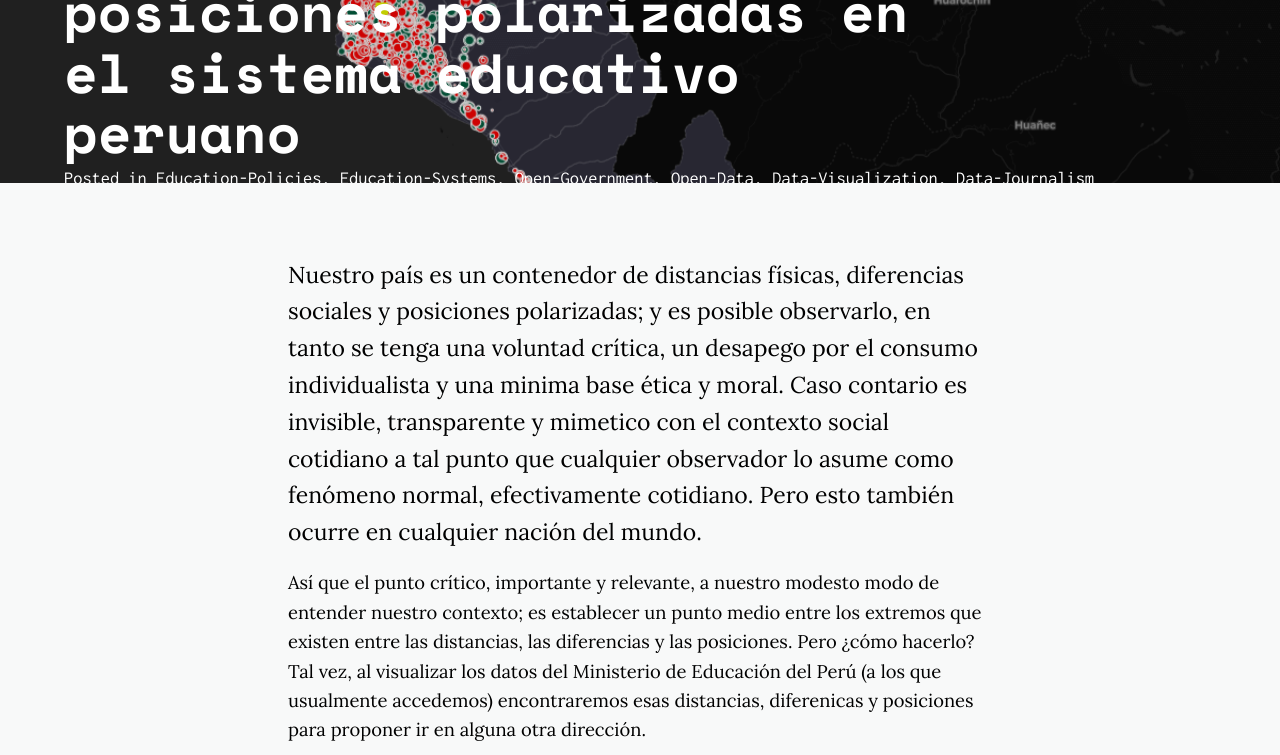
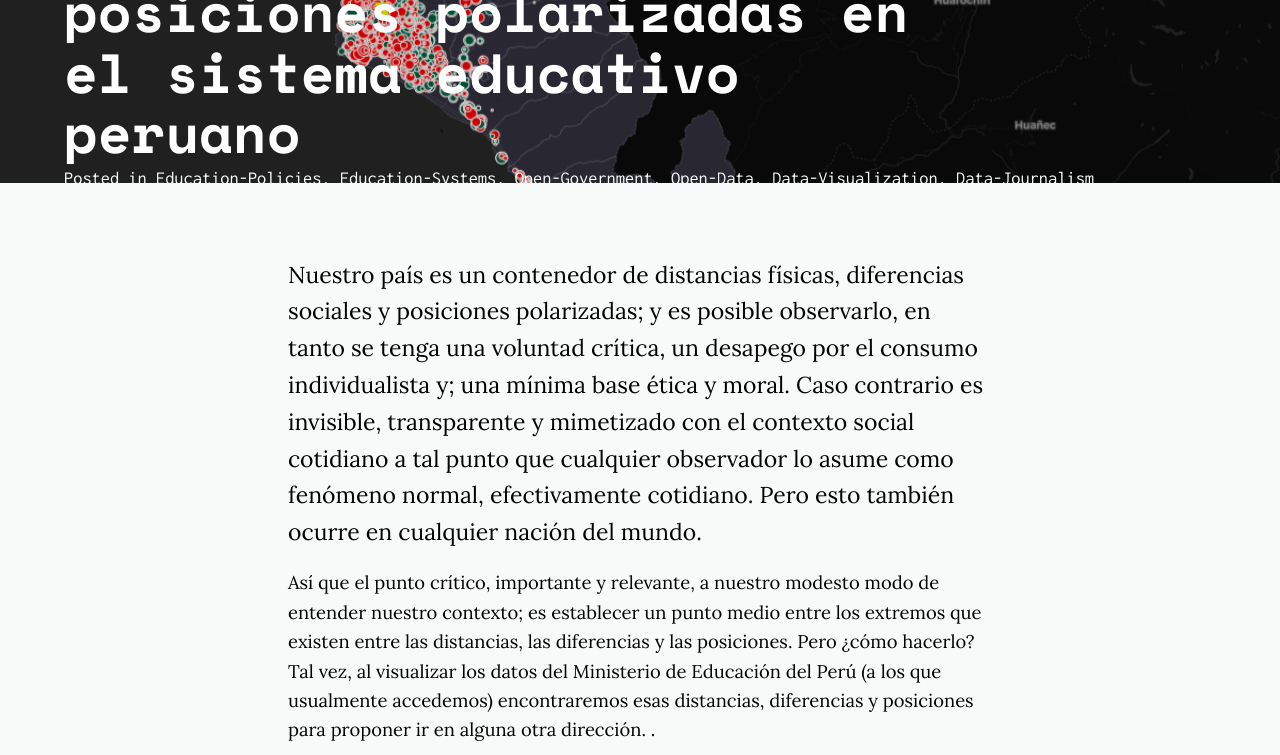
Before and after one commit to manuelvarzen/Vigia, a Jekyll site: the page built from _posts/2019-03-11-distancias-diferencias-posiciones-ed.md, in a window 1280 px wide and 900 px high, scrolled down 461 px, cut to the strip 0-755 px from the top of the window. Built offline with Jekyll 4.4.1, drawn with Linux system fonts in a browser that asks for light colours; nearby versions of some CDN libraries.

Commit message:
Update 2019-03-11-distancias-diferencias-posiciones-ed.md

```diff
--- a/_posts/2019-03-11-distancias-diferencias-posiciones-ed.md
+++ b/_posts/2019-03-11-distancias-diferencias-posiciones-ed.md
@@ -17,9 +17,9 @@ categories:
   - Data-Visualization
   - Data-Journalism
 ---
-Nuestro país es un contenedor de distancias físicas, diferencias sociales y posiciones polarizadas; y es posible observarlo, en tanto se tenga una voluntad crítica, un desapego por el consumo individualista y una minima base ética y moral. Caso contario es invisible, transparente y mimetico con el contexto social cotidiano a tal punto que cualquier observador lo asume como fenómeno normal, efectivamente cotidiano. Pero esto también ocurre en cualquier nación del mundo.
+Nuestro país es un contenedor de distancias físicas, diferencias sociales y posiciones polarizadas; y es posible observarlo, en tanto se tenga una voluntad crítica, un desapego por el consumo individualista y; una mínima base ética y moral. Caso contrario es invisible, transparente y mimetizado con el contexto social cotidiano a tal punto que cualquier observador lo asume como fenómeno normal, efectivamente cotidiano. Pero esto también ocurre en cualquier nación del mundo.
 
-Así que el punto crítico, importante y relevante, a nuestro modesto modo de entender nuestro contexto; es establecer un punto medio entre los extremos que existen entre las distancias, las diferencias y las posiciones. Pero ¿cómo hacerlo? Tal vez, al visualizar los datos del Ministerio de Educación del Perú (a los que usualmente accedemos) encontraremos esas distancias, diferenicas y posiciones para proponer ir en alguna otra dirección.
+Así que el punto crítico, importante y relevante, a nuestro modesto modo de entender nuestro contexto; es establecer un punto medio entre los extremos que existen entre las distancias, las diferencias y las posiciones. Pero ¿cómo hacerlo? Tal vez, al visualizar los datos del Ministerio de Educación del Perú (a los que usualmente accedemos) encontraremos esas distancias, diferencias y posiciones para proponer ir en alguna otra dirección. .
 
 <iframe width="100%" height="520" frameborder="0" src="https://manuelvarzen.carto.com/builder/2c7136de-1431-4cb6-90df-b7850c8b7d70/embed" allowfullscreen webkitallowfullscreen mozallowfullscreen oallowfullscreen msallowfullscreen></iframe>
 Para ampliar la vista del mapa acceder a [ed.lazosnexos.pro](https://ed.lazosnexos.pro){:target="_blank"}
```
